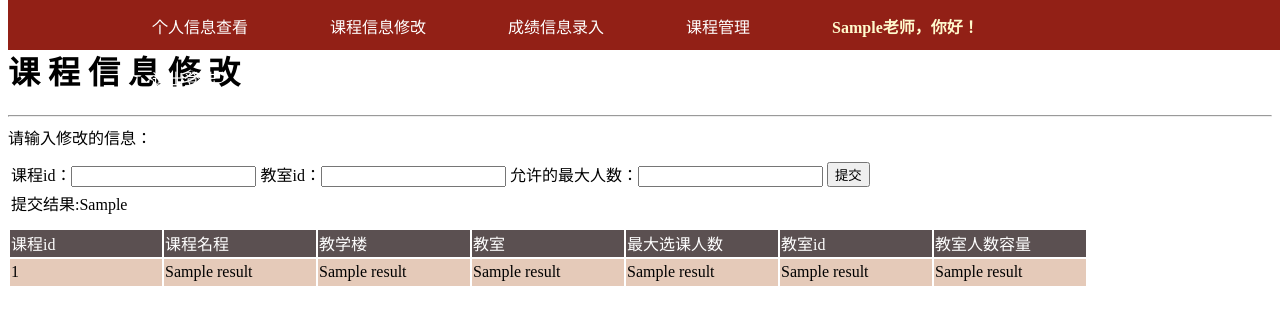
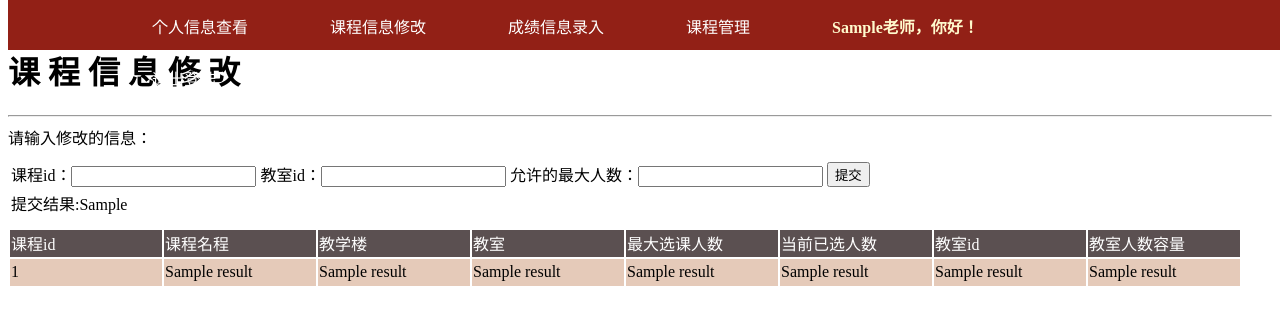
Before and after one commit to TLLL123/JLU-6025-CourseDesignOfSoftwareEngineering, a Flask app: template 课程注册系统/templates/teacher/course.html in a window 1280 px wide. Shown: the top 325 px of the page. Run offline with Flask 3, Linux system fonts and the light colour scheme; the template is opened without the code that fills it: most values are stand-ins (such as "Sample title", 1, 10 or a date in 2020); parts of the project's set-up code (start-up, migrations or seed data) failed here and were passed over.

Commit message:
新增了此课程当前已选人数的显示

```diff
--- a/课程注册系统/templates/teacher/course.html
+++ b/课程注册系统/templates/teacher/course.html
@@ -144,6 +144,7 @@
                     <td class="title">教学楼</td>
                     <td class="title">教室</td>
                     <td class="title">最大选课人数</td>
+                    <td class="title">当前已选人数</td>
                     <td class="title">教室id</td>
                     <td class="title">教室人数容量</td>
                 </tr>
@@ -156,6 +157,7 @@
                     <td class="data">{{result[4]}}</td>
                     <td class="data">{{result[5]}}</td>
                     <td class="data">{{result[6]}}</td>
+                    <td class="data">{{result[7]}}</td>
                 </tr>
                 {% endfor %}
             </table>
```
